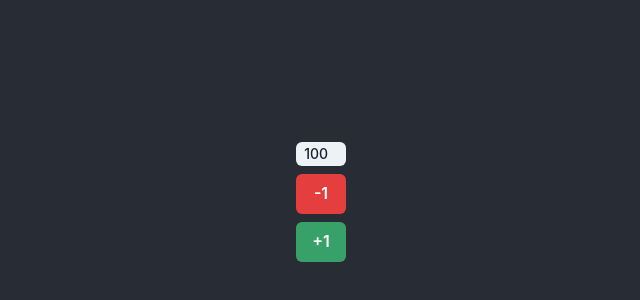
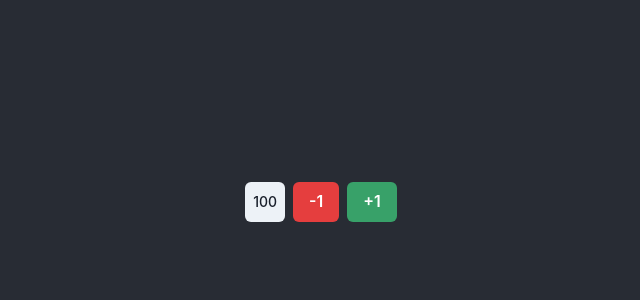
Before and after one commit to choosen/typescript_workshop_ebooks, a React (Create React App) app: page / in a window 1280 px wide. Shown: the part 198-498 px from the top of the page, without its empty margins (319-959 px from the left). Built offline with nearby package versions, Linux system fonts and the light colour scheme.

Commit message:
Use store with counter action and state

```diff
--- a/src/counter/Counter.tsx
+++ b/src/counter/Counter.tsx
@@ -1,14 +1,21 @@
-import { Button, Stack, Tag } from "@chakra-ui/react";
-import { useState } from "react";
+import { Button, Stack, Tag } from '@chakra-ui/react';
+// import { useState } from "react";
+import { useDispatch, useSelector } from 'react-redux';
+import { decCount, incCount, selectCount } from './counterSlice';
 
-export function Counter({ startingValue } : { startingValue: number }) {
-  const [count, setCount] = useState(startingValue);
+export function Counter({ startingValue }: { startingValue: number }) {
+  const count = useSelector(selectCount);
+  const dispatch = useDispatch();
+  // const [count, setCount] = useState(startingValue);
   return (
-
-    <Stack direction="column">
+    <Stack direction="row">
       <Tag>{count}</Tag>
-      <Button colorScheme="red" onClick={() => setCount(count - 1)}>-1</Button>
-      <Button colorScheme="green" onClick={() => setCount(count + 1)}>+1</Button>
+      <Button colorScheme="red" onClick={() => dispatch(decCount(1))}>
+        -1
+      </Button>
+      <Button colorScheme="green" onClick={() => dispatch(incCount(1))}>
+        +1
+      </Button>
     </Stack>
   );
 }
--- /dev/null
+++ b/src/counter/counterSlice.ts
@@ -0,0 +1,25 @@
+import { createSlice, PayloadAction } from "@reduxjs/toolkit"
+import { storeState } from "../store";
+
+type CounterState = {
+  count: number;
+}
+
+export const counterSlice = createSlice({
+  name: 'counter',
+  initialState: {
+    count: 100,
+  } as CounterState,
+  reducers: {
+    incCount(state, action: PayloadAction<number>) {
+      state.count += action.payload;
+    },
+    decCount(state, action: PayloadAction<number>) {
+      state.count -= action.payload;
+    }
+  }
+})
+
+export const { incCount, decCount } = counterSlice.actions;
+
+export const selectCount = (storeState: storeState) => storeState.counter.count
--- a/src/index.tsx
+++ b/src/index.tsx
@@ -4,10 +4,14 @@
 import App from './App';
 import reportWebVitals from './reportWebVitals';
 import { ChakraProvider } from '@chakra-ui/react';
+import { Provider } from 'react-redux';
+import { store } from './store';
 
 ReactDOM.render(
   <React.StrictMode>
-        <ChakraProvider><App /></ChakraProvider>
+    <Provider store={store}>
+      <ChakraProvider><App /></ChakraProvider>
+    </Provider>
   </React.StrictMode>,
   document.getElementById('root')
 );
--- /dev/null
+++ b/src/store.ts
@@ -0,0 +1,13 @@
+import { StatHelpText } from "@chakra-ui/react";
+import { configureStore, Store } from "@reduxjs/toolkit";
+import { counterSlice } from "./counter/counterSlice";
+
+export const store = configureStore({
+  reducer: {
+    counter: counterSlice.reducer,
+  },
+});
+
+type GetStoreState<S> = S extends Store<infer State, any> ? State : unknown;
+
+export type storeState = GetStoreState<typeof store>;
```
